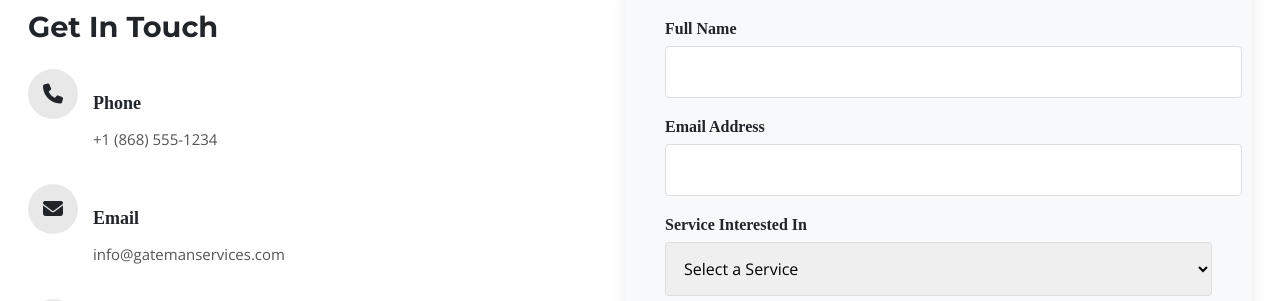
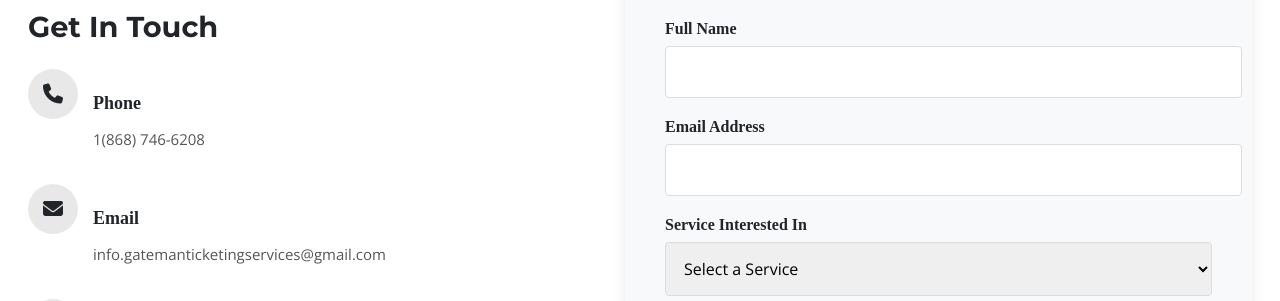
Before and after one commit to infogatemanticketingservices-sudo/order, a plain HTML site: page index.html in a window 1280 px wide. Shown: the part 2440-2741 px from the top of the page. Drawn offline with nearby package versions, Linux system fonts and the light colour scheme.

Commit message:
Add Contact

```diff
--- a/index.html
+++ b/index.html
@@ -707,7 +707,7 @@ footer .copyright {
           <div class="contact-icon"><i class="fas fa-phone"></i></div>
           <div class="contact-text">
             <h4>Phone</h4>
-            <p>+1 (868) 555-1234</p>
+            <p>1(868) 746-6208</p>
           </div>
         </div>
 
@@ -715,7 +715,7 @@ footer .copyright {
           <div class="contact-icon"><i class="fas fa-envelope"></i></div>
           <div class="contact-text">
             <h4>Email</h4>
-            <p>info@gatemanservices.com</p>
+            <p>info.gatemanticketingservices@gmail.com</p>
           </div>
         </div>
 
```
